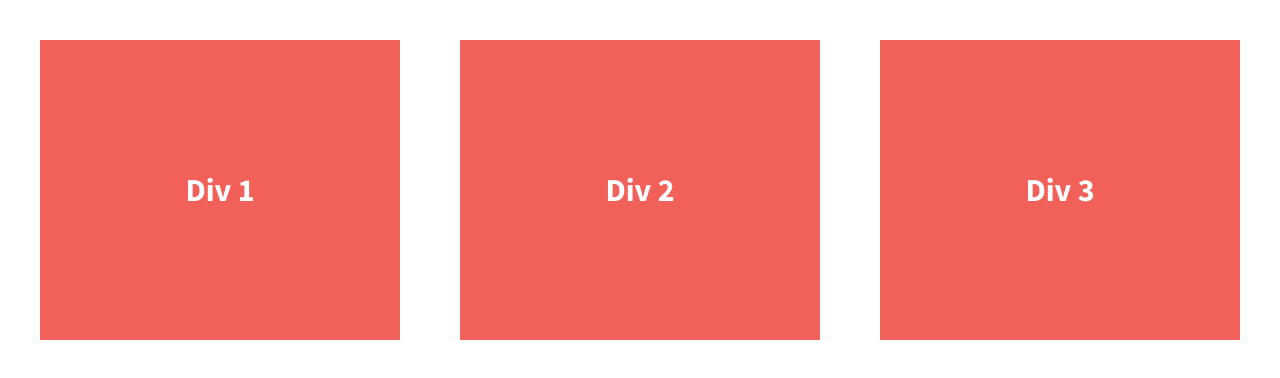
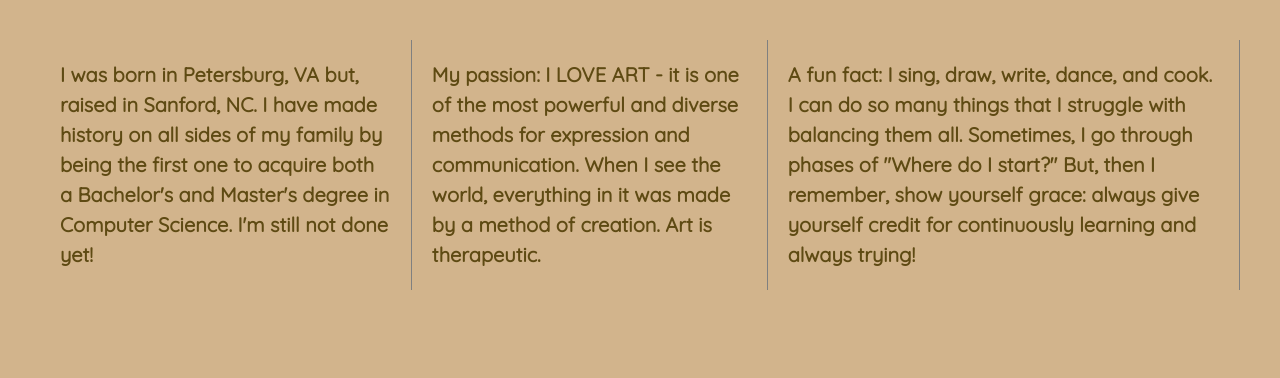
Before and after one commit to astan09/divs-flexbox, a plain HTML site: page index.html in a window 1280 px wide. Drawn offline with nearby package versions, Linux system fonts and the light colour scheme.

Commit message:
Added new content and changed background and font color

```diff
--- a/css/main.css
+++ b/css/main.css
@@ -97,8 +97,9 @@ textarea {
 
 
 html {
-  background-color: #fff;
+  background-color: tan;
   height: 100%;
+  width: 100%;
 }
 
 body {
@@ -110,22 +111,26 @@ body {
 
 .wrapper {
   /*add display:flex and set justify-content to space-between*/
-  font-weight: 700;
   display: flex;
   justify-content: space-between;
+  align-items: center;
+  font-weight: 700;
 }
 
 .div-1, .div-2, .div-3 {
   /*give the divs a width of 30%, add display:flex, set justify-content and align-items to center*/
-  color: #fff;
+  color: rgb(94, 74, 19);
   line-height: 1.5em;
-  font-size: 1.6em;
-  background-color: #f16059;
+  font-size: 1em;
   height: 300px;
   display: flex;
-  width: 30%;
+  /*width: 30%;*/
   justify-content: center;
   align-items: center;
+  font-family: 'Quicksand';
+  border-right: 1px solid grey;
+  height: auto;
+  padding: 20px;
 }
 
 
--- a/index.html
+++ b/index.html
@@ -1,5 +1,6 @@
 <!doctype html>
 <html class="no-js" lang="">
+
 <head>
     <meta charset="utf-8">
     <meta http-equiv="x-ua-compatible" content="ie=edge">
@@ -13,9 +14,11 @@
     <link rel="stylesheet" href="css/normalize.css">
     <link rel="stylesheet" href="css/main.css">
     <script src="js/vendor/modernizr-2.8.3.min.js"></script>
-        <link href='http://fonts.googleapis.com/css?family=Lora:700' rel='stylesheet' type='text/css'>
-        <link href='http://fonts.googleapis.com/css?family=Source+Sans+Pro:400,700' rel='stylesheet' type='text/css'>
+    <link rel="preconnect" href="https://fonts.googleapis.com">
+    <link rel="preconnect" href="https://fonts.gstatic.com" crossorigin>
+    <link href="https://fonts.googleapis.com/css2?family=Quicksand&display=swap" rel="stylesheet">
 </head>
+
 <body>
     <!--[if lt IE 8]>
             <p class="browserupgrade">You are using an <strong>outdated</strong> browser. Please <a href="http://browsehappy.com/">upgrade your browser</a> to improve your experience.</p>
@@ -23,13 +26,18 @@
 
     <section class="wrapper">
         <div class="div-1">
-                Div 1
+            I was born in Petersburg, VA but, raised in Sanford, NC. I have made history on all sides of my family by
+            being the first one to acquire both a Bachelor's and Master's degree in Computer Science. I'm still not done
+            yet!
         </div>
         <div class="div-2">
-                Div 2
+            My passion: I LOVE ART - it is one of the most powerful and diverse methods for expression and
+            communication. When I see the world, everything in it was made by a method of creation. Art is therapeutic.
         </div>
         <div class="div-3">
-                Div 3
+            A fun fact: I sing, draw, write, dance, and cook. I can do so many things that I struggle with balancing
+            them all. Sometimes, I go through phases of "Where do I start?" But, then I remember, show yourself grace:
+            always give yourself credit for continuously learning and always trying!
         </div>
     </section>
 
@@ -40,12 +48,15 @@
 
     <!-- Google Analytics: change UA-XXXXX-X to be your site's ID. -->
     <script>
-            (function(b,o,i,l,e,r){b.GoogleAnalyticsObject=l;b[l]||(b[l]=
-            function(){(b[l].q=b[l].q||[]).push(arguments)});b[l].l=+new Date;
-            e=o.createElement(i);r=o.getElementsByTagName(i)[0];
-            e.src='https://www.google-analytics.com/analytics.js';
-            r.parentNode.insertBefore(e,r)}(window,document,'script','ga'));
-            ga('create','UA-XXXXX-X','auto');ga('send','pageview');
+            (function (b, o, i, l, e, r) {
+                b.GoogleAnalyticsObject = l; b[l] || (b[l] =
+                    function () { (b[l].q = b[l].q || []).push(arguments) }); b[l].l = +new Date;
+                e = o.createElement(i); r = o.getElementsByTagName(i)[0];
+                e.src = 'https://www.google-analytics.com/analytics.js';
+                r.parentNode.insertBefore(e, r)
+            }(window, document, 'script', 'ga'));
+        ga('create', 'UA-XXXXX-X', 'auto'); ga('send', 'pageview');
     </script>
 </body>
+
 </html>
```
Lines whose indentation alone changed are shown as unchanged.
